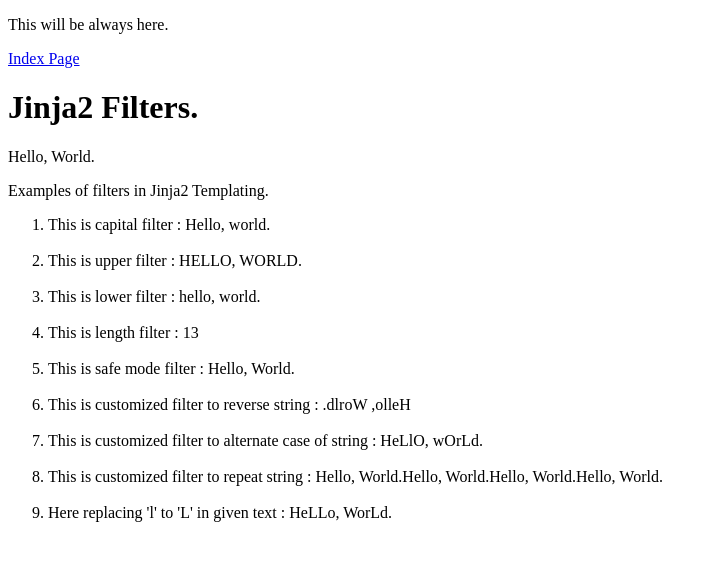
After one commit to prashantm1535/first_app, a Flask app: page /another in a window 1280 px wide. The commit adds this page. Shown: the top 561 px of the page, without its empty margins (0-717 px from the left). Run offline with Flask 3, Linux system fonts and the light colour scheme.

Commit message:
Update files

```diff
--- a/app.py
+++ b/app.py
@@ -1,4 +1,4 @@
-from flask import Flask, request, render_template
+from flask import Flask, request, render_template, redirect, url_for
 
 app = Flask(__name__, template_folder='templates')
 
@@ -8,8 +8,52 @@
     # my_result = 10 + 50
     mylist = [10,20,30,40,50,60,70]
     return render_template("index.html", list=mylist)
+
+@app.route('/another')
+def other():
+    some_text = "Hello, World."
+    return render_template("other.html", text=some_text)
+
+# we can use url_for() in both template as wel as in python application program as follow
+
+@app.route('/redirect_to_index')
+def redirect_to_index():
+    return redirect(url_for('index'))
+
+@app.template_filter('reverse_string') # custom filter for '/other' route
+def reverse_string(s):
+    return s[::-1]
+
+@app.template_filter('repeat') # custom filter for '/other' route
+def repeat(s, times=2):
+    return s * times
+
+@app.template_filter('alternate_case') # custom filter for '/other' route
+def alternate_case(s):
+    return ''.join([c.upper() if i % 2 == 0 else c.lower() for i, c in enumerate(s)])
+
+
 if __name__ == '__main__':
     app.run(host="0.0.0.0", port=5555, debug=True)
+
+
+
+
+
+
+
+
+
+
+
+
+
+
+
+
+
+
+
 
 
 
--- /dev/null
+++ b/templates/base.html
@@ -0,0 +1,12 @@
+<!DOCTYPE html>
+<html lang="en">
+  <head>
+    <meta charset="UTF-8" />
+    <meta name="viewport" content="width=device-width, initial-scale=1.0" />
+    <title>{% block title %} {% endblock %}</title>
+  </head>
+  <body>
+    <p>This will be always here.</p>
+    {% block content %} {% endblock %}
+  </body>
+</html>
--- /dev/null
+++ b/templates/other.html
@@ -0,0 +1,23 @@
+{% extends "base.html" %}
+{% block title %} Other Page {% endblock %}
+
+{% block content %}
+    <a href="{{ url_for('index')}}"> Index Page</a>
+    <h1>Jinja2 Filters.</h1>
+    <p> {{text}}</p>
+    <p>Examples of filters in Jinja2 Templating.</p>
+     <ol>
+        <li>This is capital filter : {{ text | capitalize }}</li> <br>
+        <li>This is upper filter : {{ text | upper }}</li> <br>
+        <li>This is lower filter : {{ text | lower }}</li> <br>
+        <li>This is length filter : {{ text | length }}</li> <br>
+        <li>This is safe mode filter : {{ text | safe }}</li> <br>
+        <!-- custom filter 1-->
+        <li>This is customized filter to reverse string : {{ text | reverse_string }}</li>
+        <!-- custom filter 2--> <br>
+        <li>This is customized filter to alternate case of string : {{ text | alternate_case }}</li>
+        <!-- custom filter 3--> <br>
+        <li>This is customized filter to repeat string : {{ text | repeat(4) }}</li> <br>
+        <li>Here replacing 'l' to 'L' in given text : {{ text | replace('l','L') }}</li> <br>
+    </ol>
+{% endblock %}
```
Also changed, not shown: templates/index.html (+8 -9 lines).
